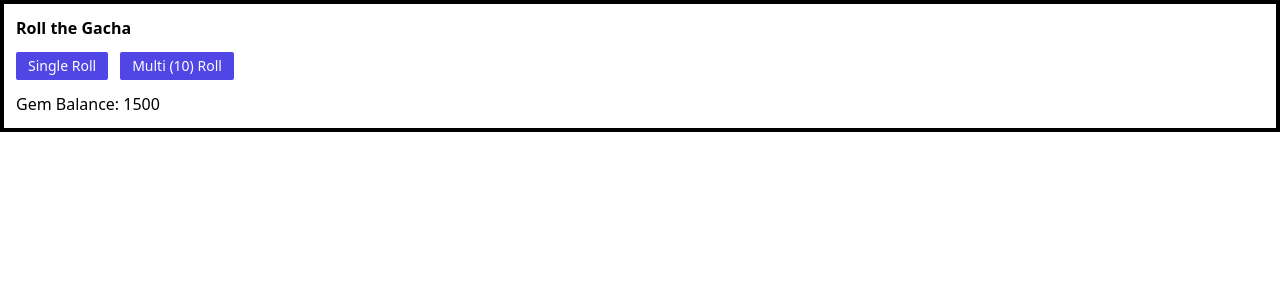
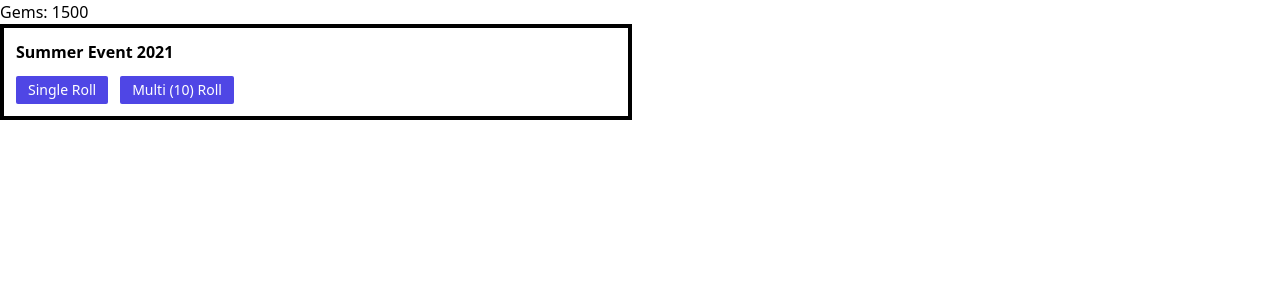
Before and after one commit to Eelsvek/gacha, a Vue app: page / in a window 1280 px wide. Shown: the top 300 px of the page. Built offline with nearby package versions, Linux system fonts and the light colour scheme.

Commit message:
feat(component): GachaponResults init

```diff
--- a/src/App.vue
+++ b/src/App.vue
@@ -1,6 +1,14 @@
 <template>
   <div>
-    <Gachapon :balance="balance" @charge="chargeBalance" />
+    <div>Gems: {{ balance }}</div>
+    <div class="grid grid-cols-2 gap-4">
+      <Gachapon
+        :balance="balance"
+        title="Summer Event 2021"
+        @charge="chargeBalance"
+      />
+      <GachaponResults :items="[]" />
+    </div>
   </div>
 </template>
 
@@ -8,11 +16,13 @@
 import { ref } from 'vue';
 
 import Gachapon from '@/components/Gachapon';
+import GachaponResults from '@/components/GachaponResults';
 
 export default {
   name: 'App',
   components: {
     Gachapon,
+    GachaponResults,
   },
 
   setup() {
--- a/src/components/Gachapon.vue
+++ b/src/components/Gachapon.vue
@@ -1,14 +1,13 @@
 <template>
   <div class="p-3 border-4 border-black">
-    <h1 class="font-bold mb-3">Roll the Gacha</h1>
+    <h1 class="font-bold mb-3">{{ title }}</h1>
     <BaseButton @click="handleRoll(RollTypes.SINGLE)" class="mr-3"
       >Single Roll</BaseButton
     >
     <BaseButton @click="handleRoll(RollTypes.MULTI)"
       >Multi (10) Roll</BaseButton
     >
-    <div class="mt-3">Gem Balance: {{ balance }}</div>
-    <div v-if="errorMessage" class="text-red-600 font-bold">
+    <div v-if="errorMessage" class="mt-3 text-red-600 font-bold">
       {{ errorMessage }}
     </div>
   </div>
@@ -30,6 +29,10 @@ export default {
       type: Number,
       required: true,
     },
+    title: {
+      type: String,
+      required: true,
+    },
   },
 
   setup(props, context) {
@@ -37,7 +40,7 @@ export default {
 
     const chargeBalance = (cost) => {
       if (props.balance - cost < 0) {
-        errorMessage.value = 'Not enough credits';
+        errorMessage.value = 'Not enough gems';
       } else {
         errorMessage.value = '';
         context.emit('charge', cost);
--- /dev/null
+++ b/src/components/GachaponResults.vue
@@ -0,0 +1,13 @@
+<template>
+  <div></div>
+</template>
+
+<script>
+export default {
+  setup() {
+    return {};
+  },
+};
+</script>
+
+<style lang="scss" scoped></style>
```
